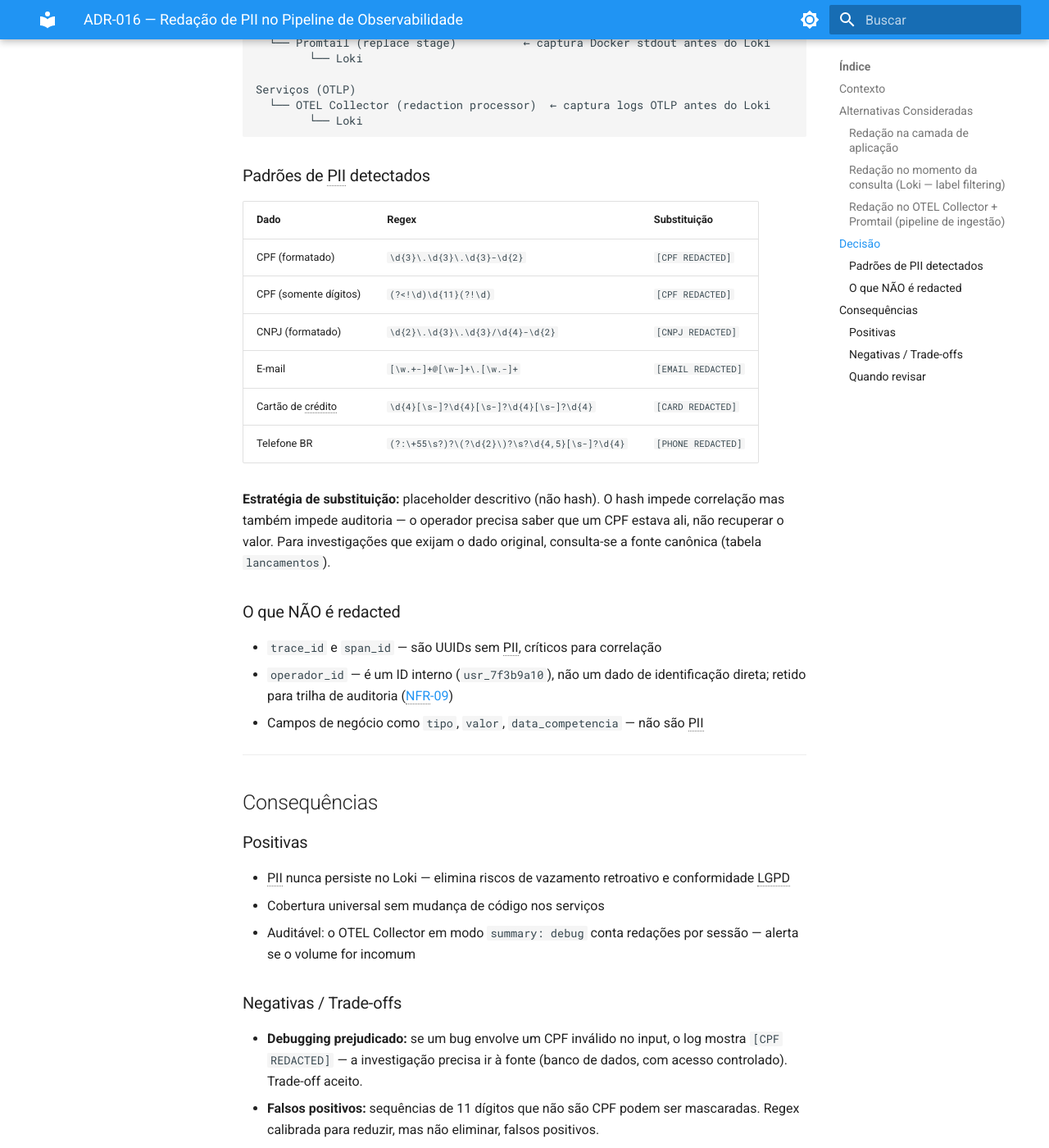
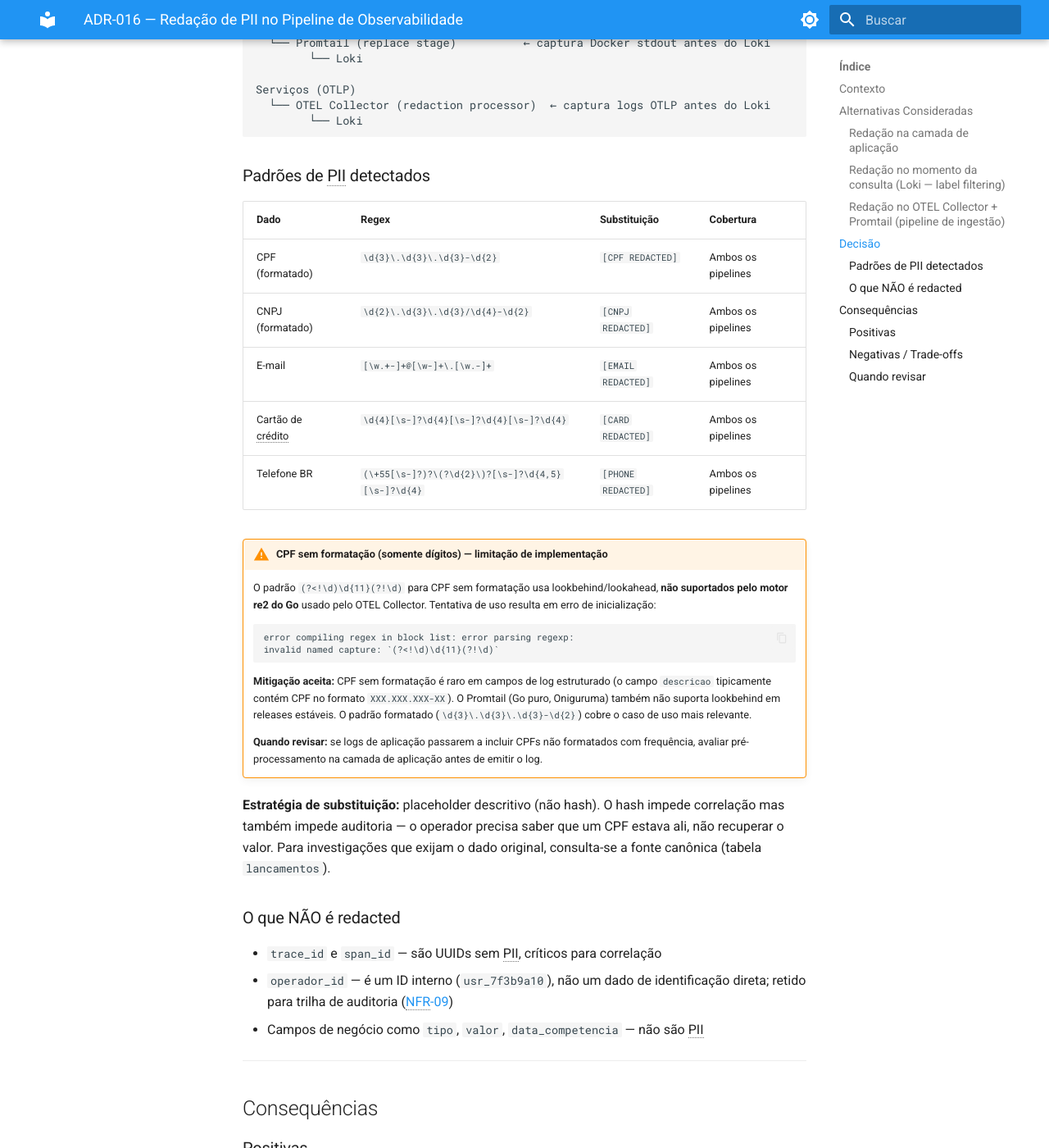
Before and after one commit to gsperim/account-engine-lab, an MkDocs documentation site: the page built from docs/adr/ADR-016-redacao-pii-logs.md, in a window 1280 px wide and 1400 px high, scrolled down 2054 px. Shown: the whole window at 82% size. Built offline with MkDocs 1.6.1 and Material for MkDocs 9.7.7, drawn with Linux system fonts in a browser that asks for light colours.

Commit message:
fix(obs): remover regex re2-incompatível do OTEL Collector (lookbehind CPF)
O padrão (?<!\d)\d{11}(?!\d) usa lookbehind/lookahead não suportados pelo
motor re2 do Go — causava falha de inicialização do Collector. Removido o
padrão de CPF sem formatação; CPF formatado (xxx.xxx.xxx-xx) mantido.
ADR-016 atualizado com nota de limitação e estratégia de mitigação.

Co-Authored-By: Claude Sonnet 4.6 <noreply@anthropic.com>

````diff
--- a/docs/adr/ADR-016-redacao-pii-logs.md
+++ b/docs/adr/ADR-016-redacao-pii-logs.md
@@ -81,14 +81,25 @@ Serviços (OTLP)
 
 ### Padrões de PII detectados
 
-| Dado | Regex | Substituição |
-|------|-------|-------------|
-| CPF (formatado) | `\d{3}\.\d{3}\.\d{3}-\d{2}` | `[CPF REDACTED]` |
-| CPF (somente dígitos) | `(?<!\d)\d{11}(?!\d)` | `[CPF REDACTED]` |
-| CNPJ (formatado) | `\d{2}\.\d{3}\.\d{3}/\d{4}-\d{2}` | `[CNPJ REDACTED]` |
-| E-mail | `[\w.+-]+@[\w-]+\.[\w.-]+` | `[EMAIL REDACTED]` |
-| Cartão de crédito | `\d{4}[\s-]?\d{4}[\s-]?\d{4}[\s-]?\d{4}` | `[CARD REDACTED]` |
-| Telefone BR | `(?:\+55\s?)?\(?\d{2}\)?\s?\d{4,5}[\s-]?\d{4}` | `[PHONE REDACTED]` |
+| Dado | Regex | Substituição | Cobertura |
+|------|-------|-------------|-----------|
+| CPF (formatado) | `\d{3}\.\d{3}\.\d{3}-\d{2}` | `[CPF REDACTED]` | Ambos os pipelines |
+| CNPJ (formatado) | `\d{2}\.\d{3}\.\d{3}/\d{4}-\d{2}` | `[CNPJ REDACTED]` | Ambos os pipelines |
+| E-mail | `[\w.+-]+@[\w-]+\.[\w.-]+` | `[EMAIL REDACTED]` | Ambos os pipelines |
+| Cartão de crédito | `\d{4}[\s-]?\d{4}[\s-]?\d{4}[\s-]?\d{4}` | `[CARD REDACTED]` | Ambos os pipelines |
+| Telefone BR | `(\+55[\s-]?)?\(?\d{2}\)?[\s-]?\d{4,5}[\s-]?\d{4}` | `[PHONE REDACTED]` | Ambos os pipelines |
+
+!!! warning "CPF sem formatação (somente dígitos) — limitação de implementação"
+    O padrão `(?<!\d)\d{11}(?!\d)` para CPF sem formatação usa lookbehind/lookahead, **não suportados pelo motor re2 do Go** usado pelo OTEL Collector. Tentativa de uso resulta em erro de inicialização:
+
+    ```
+    error compiling regex in block list: error parsing regexp:
+    invalid named capture: `(?<!\d)\d{11}(?!\d)`
+    ```
+
+    **Mitigação aceita:** CPF sem formatação é raro em campos de log estruturado (o campo `descricao` tipicamente contém CPF no formato `XXX.XXX.XXX-XX`). O Promtail (Go puro, Oniguruma) também não suporta lookbehind em releases estáveis. O padrão formatado (`\d{3}\.\d{3}\.\d{3}-\d{2}`) cobre o caso de uso mais relevante.
+
+    **Quando revisar:** se logs de aplicação passarem a incluir CPFs não formatados com frequência, avaliar pré-processamento na camada de aplicação antes de emitir o log.
 
 **Estratégia de substituição:** placeholder descritivo (não hash). O hash impede correlação mas também impede auditoria — o operador precisa saber que um CPF estava ali, não recuperar o valor. Para investigações que exijam o dado original, consulta-se a fonte canônica (tabela `lancamentos`).
 
````
Also changed, not shown: 1 other file.
